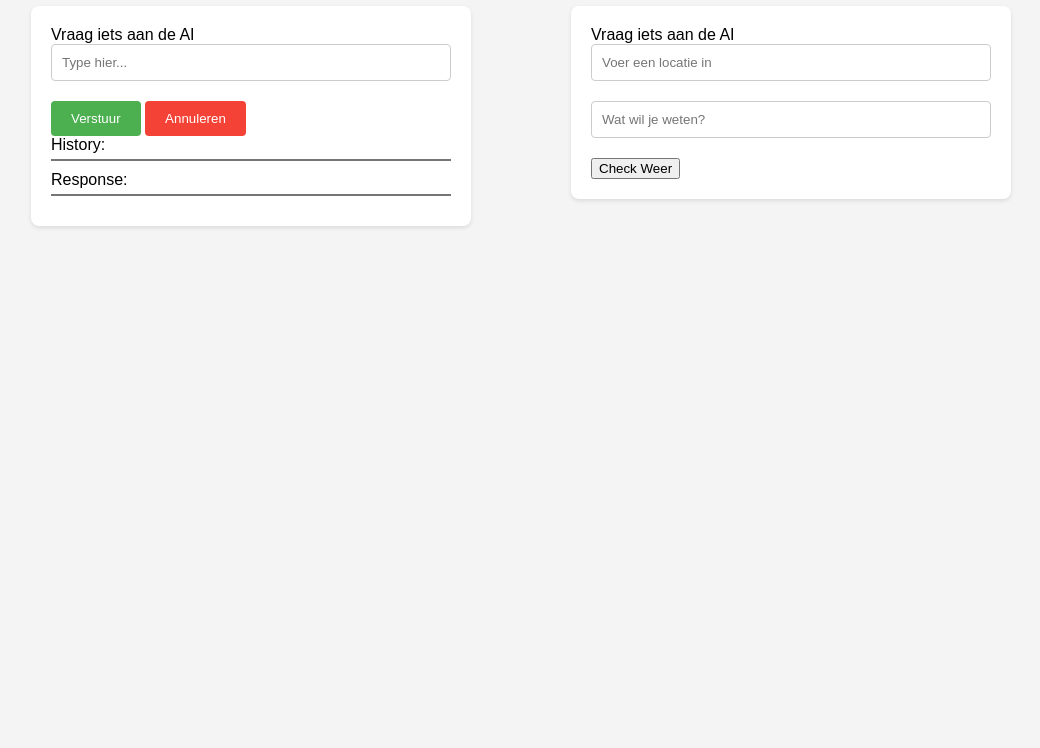
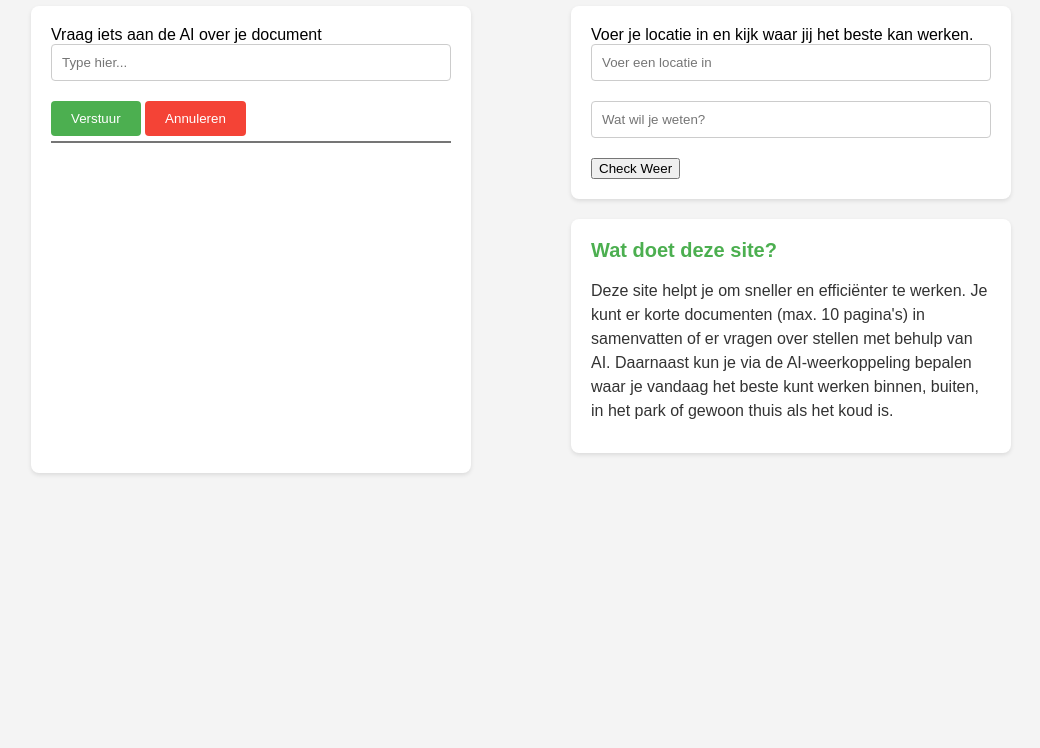
Before and after one commit to Dolores9/prg9-lesbrief1, a plain HTML site: page client/index.html in a window 1280 px wide. Shown: the part 52-800 px from the top of the page, without its empty margins (119-1159 px from the left). Drawn offline with Linux system fonts and the light colour scheme.

Commit message:
Last changes

```diff
--- a/client/index.html
+++ b/client/index.html
@@ -6,30 +6,41 @@
     <link rel="stylesheet" href="style.css" />
   </head>
   <body>
-    <h1>W1S3Y B0T</h1>
+    <h1>Document B0T</h1>
 
     <div id="main">
     <form id="chatForm">
-      <label for="chatfield">Vraag iets aan de AI</label>
+      <label for="chatfield">Vraag iets aan de AI over je document</label>
       <input type="text" id="Question" placeholder="Type hier..." required />
       <button id="submitBtn" type="submit">Verstuur</button>
       <button id="cancelBtn" type="button">Annuleren</button>
 
       <div class="chatScreen">
-         <label>History:</label>
         <div id="chatHistory"></div>
-        <label>Response:</label>
         <div id="response"></div>
       </div>
     </form>
 
+    <div class="container">
     <form id="weatherForm">
-       <label for="chatfield">Vraag iets aan de AI</label>
+       <label for="chatfield">Voer je locatie in en kijk waar jij het beste kan werken.</label>
       <input type="text" id="locationInput" placeholder="Voer een locatie in" />
       <input type="text" id="weatherQuestion" placeholder="Wat wil je weten?" />
       <button id="weatherSubmitBtn">Check Weer</button>
       <div id="weatherResponse"></div>
     </form>
+
+    <div id="siteExplanation">
+  <h2>Wat doet deze site?</h2>
+  <p>
+    Deze site helpt je om sneller en efficiënter te werken. Je kunt er korte documenten (max. 10 pagina's)
+    in samenvatten of er vragen over stellen met behulp van AI.
+    Daarnaast kun je via de AI-weerkoppeling bepalen waar je vandaag het beste kunt werken
+    binnen, buiten, in het park of gewoon thuis als het koud is.
+  </p>
+</div>
+
+</div>
 
 
     <div id="error"></div>
--- a/client/style.css
+++ b/client/style.css
@@ -47,8 +47,8 @@ button[type="submit"]:hover {
 
 #response {
   padding: 5px;
-  border-top: 2px solid #757575;
   margin-top: 5px;
+  display: none;
 }
 
 button[type="submit"][disabled] {
@@ -89,3 +89,24 @@ button#cancelBtn:hover {
 #weatherForm {
   height: fit-content;
 }
+
+#siteExplanation {
+  max-width: 400px;
+  margin: 20px 50px;
+  padding: 20px;
+  background-color: #fff;
+  border-radius: 8px;
+  box-shadow: 0 2px 4px rgba(0, 0, 0, 0.1);
+  color: #333;
+}
+
+#siteExplanation h2 {
+  margin-top: 0;
+  color: #4caf50;
+  font-size: 20px;
+}
+
+#siteExplanation p {
+  margin-bottom: 10px;
+  line-height: 1.5;
+}
```
Also changed, not shown: 1 other file.
